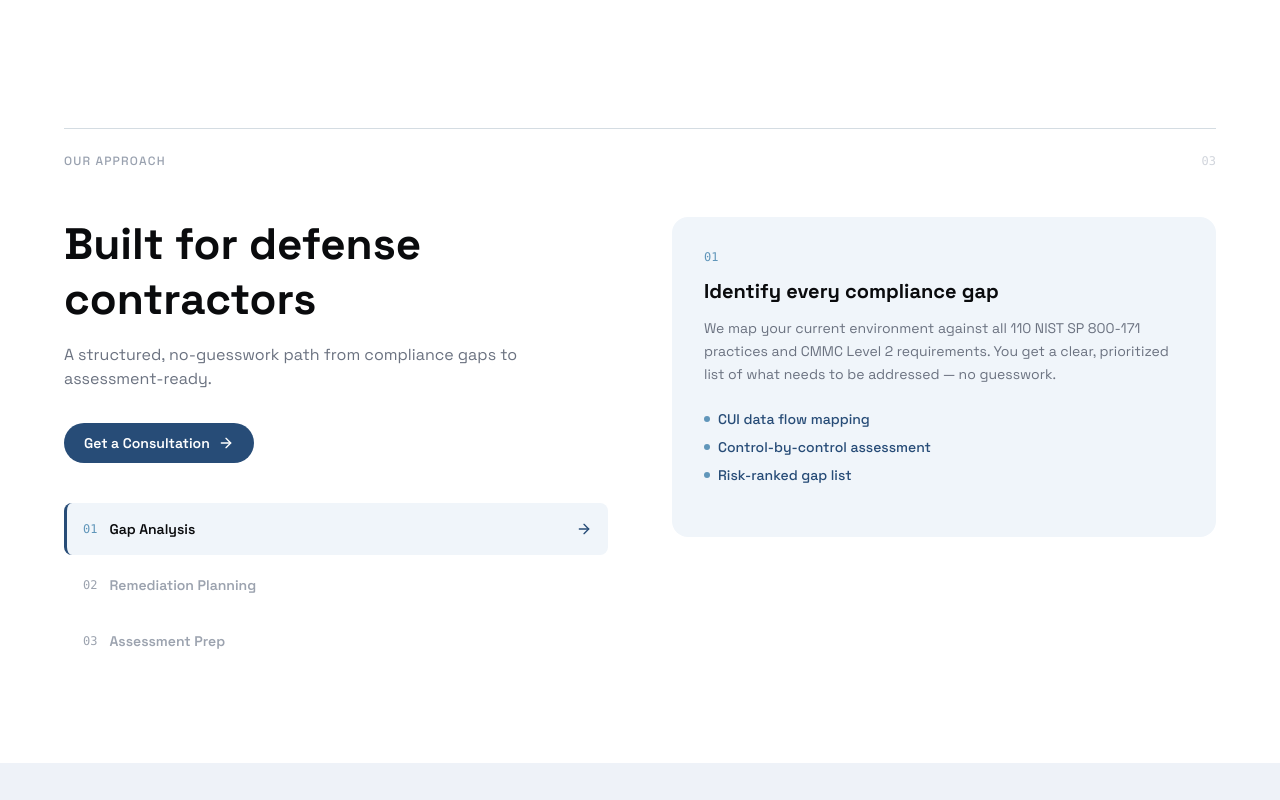
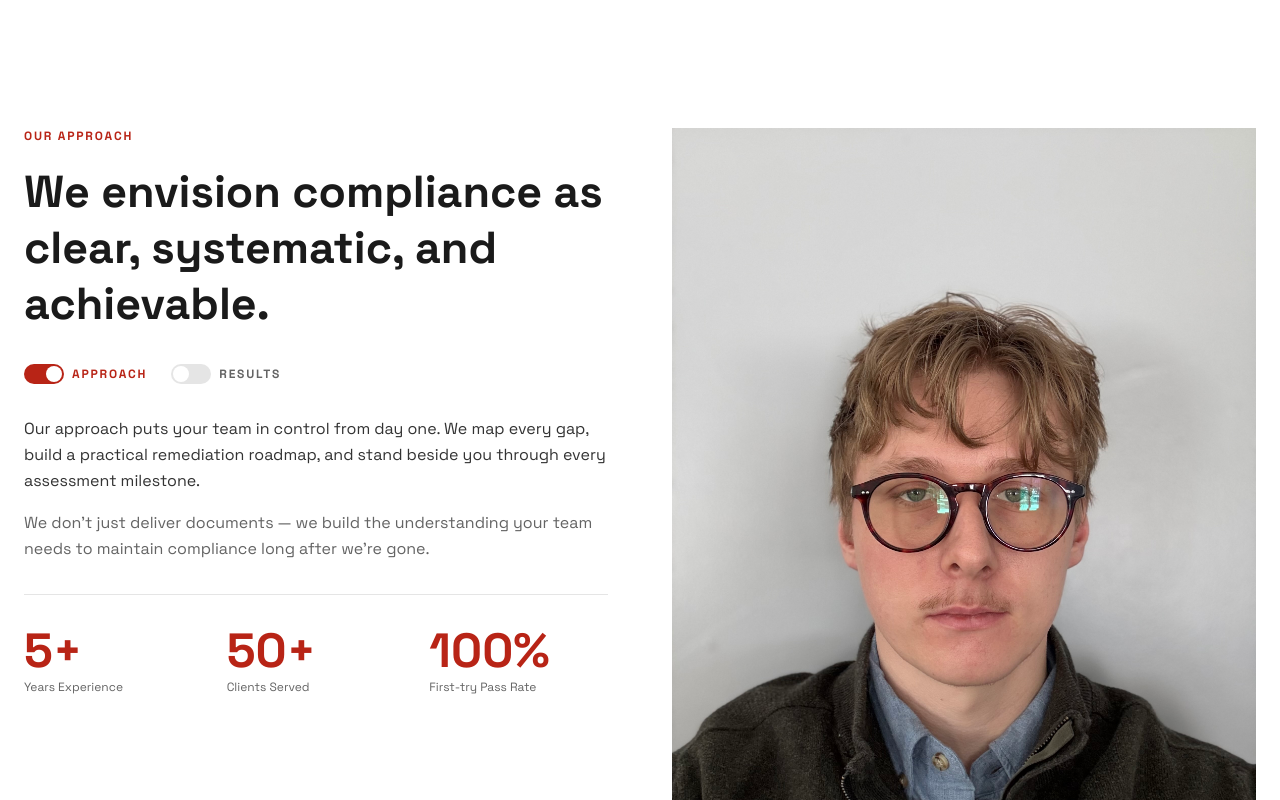
Before and after one commit to Nathan-Lundquist/nathan-site, a Next.js app: page / in a window 1280 px wide. Shown: the part 1960-2760 px from the top of the page. Built offline with nearby package versions, Linux system fonts and the light colour scheme.

Commit message:
feat: rewrite ApproachSection — toggle tabs, stats row, Vexel layout

```diff
--- a/src/components/ApproachSection.tsx
+++ b/src/components/ApproachSection.tsx
@@ -1,158 +1,141 @@
 'use client'
 import { useState } from 'react'
 import { motion, AnimatePresence, useReducedMotion } from 'framer-motion'
-import Link from 'next/link'
-import { ArrowRight } from 'lucide-react'
 
-const tabs = [
-  {
-    number: '01',
-    label: 'Gap Analysis',
-    title: 'Identify every compliance gap',
-    description:
-      'We map your current environment against all 110 NIST SP 800-171 practices and CMMC Level 2 requirements. You get a clear, prioritized list of what needs to be addressed — no guesswork.',
-    bullets: ['CUI data flow mapping', 'Control-by-control assessment', 'Risk-ranked gap list'],
+const tabs = {
+  approach: {
+    label: 'APPROACH',
+    p1: 'Our approach puts your team in control from day one. We map every gap, build a practical remediation roadmap, and stand beside you through every assessment milestone.',
+    p2: "We don't just deliver documents — we build the understanding your team needs to maintain compliance long after we're gone.",
   },
-  {
-    number: '02',
-    label: 'Remediation Planning',
-    title: 'Build a roadmap you can actually execute',
-    description:
-      'Each gap gets a concrete remediation task with owner, timeline, and effort estimate. We help you build your System Security Plan (SSP) and Plan of Action & Milestones (POAM) simultaneously.',
-    bullets: ['SSP drafting assistance', 'POAM creation & tracking', 'Technical control guidance'],
+  results: {
+    label: 'RESULTS',
+    p1: 'Defense contractors who work with Nathan achieve CMMC Level 2 certification without surprise findings or failed assessments.',
+    p2: 'Our structured process eliminates guesswork and replaces it with a repeatable system you can own and sustain.',
   },
-  {
-    number: '03',
-    label: 'Assessment Prep',
-    title: 'Walk into your C3PAO audit confident',
-    description:
-      'We conduct a final pre-assessment review simulating what your C3PAO will examine. Evidence collection, interviewer prep, and last-mile remediation — so there are no surprises.',
-    bullets: ['Mock assessment walkthrough', 'Evidence package review', 'Assessor interview prep'],
-  },
+}
+
+const stats = [
+  { num: '5+', label: 'Years Experience' },
+  { num: '50+', label: 'Clients Served' },
+  { num: '100%', label: 'First-try Pass Rate' },
 ]
 
 export default function ApproachSection() {
-  const [active, setActive] = useState(0)
+  const [active, setActive] = useState<'approach' | 'results'>('approach')
   const reducedMotion = useReducedMotion()
-
-  function handleKeyDown(e: React.KeyboardEvent) {
-    if (e.key === 'ArrowDown') {
-      e.preventDefault()
-      setActive((prev) => (prev + 1) % tabs.length)
-    } else if (e.key === 'ArrowUp') {
-      e.preventDefault()
-      setActive((prev) => (prev - 1 + tabs.length) % tabs.length)
-    }
-  }
+  const tab = tabs[active]
 
   return (
     <section className="py-24 px-6" style={{ backgroundColor: '#FFFFFF' }}>
-      <div className="max-w-6xl mx-auto">
-        {/* Section divider */}
-        <div className="flex justify-between items-center pt-6 mb-12" style={{ borderTop: '1px solid #D4DCE2' }}>
-          <span className="text-xs uppercase tracking-widest font-medium text-gray-400">Our approach</span>
-          <span className="font-mono text-xs text-gray-300">03</span>
-        </div>
+      <div className="max-w-7xl mx-auto">
+        <div className="grid md:grid-cols-2 gap-16 items-start">
 
-        <div className="grid md:grid-cols-2 gap-16 items-start">
-          {/* Left column */}
+          {/* Left */}
           <div>
-            <h2
-              className="font-black leading-tight mb-4"
-              style={{ fontSize: 'clamp(1.75rem, 3.5vw, 2.75rem)', color: '#0A0B0D' }}
+            <p className="section-label">Our Approach</p>
+            <motion.h2
+              initial={{ opacity: 0, y: 16 }}
+              whileInView={{ opacity: 1, y: 0 }}
+              viewport={{ once: true }}
+              className="font-black leading-tight mb-8"
+              style={{ fontSize: 'clamp(2rem, 3.5vw, 3rem)', color: '#1A1A1A' }}
             >
-              Built for defense contractors
-            </h2>
-            <p className="text-base mb-8" style={{ color: '#6B7280' }}>
-              A structured, no-guesswork path from compliance gaps to assessment-ready.
-            </p>
-            <div className="mb-10">
-              <Link
-                href="/contact"
-                className="inline-flex items-center gap-2 bg-[#274C77] text-white px-5 py-2.5 rounded-full font-semibold text-sm transition-opacity hover:opacity-80"
+              We envision compliance as clear, systematic, and achievable.
+            </motion.h2>
+
+            {/* Toggle tabs */}
+            <div
+              className="flex items-center gap-6 mb-8"
+              role="tablist"
+              aria-label="Approach tabs"
             >
-                Get a Consultation <ArrowRight className="w-4 h-4" />
-              </Link>
-            </div>
-
-            {/* Tab list */}
-            <div
-              className="space-y-1"
-              role="tablist"
-              aria-label="Approach steps"
-              onKeyDown={handleKeyDown}
+              {(['approach', 'results'] as const).map((key) => (
+                <button
+                  key={key}
+                  role="tab"
+                  aria-selected={active === key}
+                  onClick={() => setActive(key)}
+                  className="flex items-center gap-2 text-xs font-bold uppercase tracking-[0.15em] transition-colors"
+                  style={{ color: active === key ? '#B82416' : '#646464' }}
                 >
-              {tabs.map((tab, i) => (
-                <button
-                  key={tab.number}
-                  role="tab"
-                  aria-selected={active === i}
-                  aria-controls={`approach-panel-${tab.number}`}
-                  id={`approach-tab-${tab.number}`}
-                  onClick={() => setActive(i)}
-                  className="w-full text-left px-4 py-4 rounded-lg transition-all"
+                  {/* Toggle pill */}
+                  <span
+                    className="w-10 h-5 rounded-full flex items-center transition-colors shrink-0"
                     style={{
-                    borderLeft: active === i ? '3px solid #274C77' : '3px solid transparent',
-                    backgroundColor: active === i ? '#F0F5FA' : 'transparent',
+                      backgroundColor: active === key ? '#B82416' : '#E5E5E5',
+                      padding: '2px',
                     }}
                   >
-                  <div className="flex items-center gap-3">
-                    <span className="font-mono text-xs" style={{ color: active === i ? '#6096BA' : '#9CA3AF' }}>
-                      {tab.number}
+                    <span
+                      className="w-4 h-4 rounded-full bg-white transition-transform"
+                      style={{ transform: active === key ? 'translateX(20px)' : 'translateX(0)' }}
+                    />
                   </span>
-                    <span
-                      className="font-semibold text-sm"
-                      style={{ color: active === i ? '#0A0B0D' : '#9CA3AF' }}
-                    >
-                      {tab.label}
-                    </span>
-                    {active === i && (
-                      <ArrowRight className="w-4 h-4 ml-auto" style={{ color: '#274C77' }} />
-                    )}
-                  </div>
+                  {tabs[key].label}
                 </button>
               ))}
             </div>
-          </div>
 
-          {/* Right column: content panel */}
-          {/* minHeight prevents layout shift during AnimatePresence exit */}
+            {/* Tab content */}
             <div
               role="tabpanel"
+              aria-label={tab.label}
               tabIndex={0}
-            id={`approach-panel-${tabs[active].number}`}
-            aria-labelledby={`approach-tab-${tabs[active].number}`}
-            className="rounded-2xl p-8"
-            style={{ backgroundColor: '#F0F5FA', minHeight: 320 }}
+              className="mb-8"
             >
               <AnimatePresence mode="wait">
                 <motion.div
                   key={active}
-                initial={{ opacity: 0, y: 8 }}
+                  initial={{ opacity: 0, y: reducedMotion ? 0 : 12 }}
                   animate={{ opacity: 1, y: 0 }}
-                exit={{ opacity: 0, y: -8 }}
-                transition={{ duration: reducedMotion ? 0 : 0.25 }}
+                  exit={{ opacity: 0, y: reducedMotion ? 0 : -12 }}
+                  transition={{ duration: 0.25 }}
                 >
-                <p className="font-mono text-xs mb-3" style={{ color: '#6096BA' }}>
-                  {tabs[active].number}
+                  <p className="text-base leading-relaxed mb-4" style={{ color: '#333333' }}>
+                    {tab.p1}
                   </p>
-                <h3 className="font-black text-xl mb-3" style={{ color: '#0A0B0D' }}>
-                  {tabs[active].title}
-                </h3>
-                <p className="text-sm leading-relaxed mb-6" style={{ color: '#6B7280' }}>
-                  {tabs[active].description}
+                  <p className="text-base leading-relaxed" style={{ color: '#646464' }}>
+                    {tab.p2}
                   </p>
-                <ul className="space-y-2">
-                  {tabs[active].bullets.map((b) => (
-                    <li key={b} className="flex items-center gap-2 text-sm font-medium" style={{ color: '#274C77' }}>
-                      <span className="w-1.5 h-1.5 rounded-full shrink-0" style={{ backgroundColor: '#6096BA' }} />
-                      {b}
-                    </li>
-                  ))}
-                </ul>
                 </motion.div>
               </AnimatePresence>
             </div>
+
+            {/* Stats */}
+            <div className="pt-8" style={{ borderTop: '1px solid #E5E5E5' }}>
+              <div className="grid grid-cols-3 gap-6">
+                {stats.map((s) => (
+                  <div key={s.num}>
+                    <p
+                      className="font-black leading-none mb-1"
+                      style={{ fontSize: 'clamp(2rem, 4vw, 3rem)', color: '#B82416' }}
+                    >
+                      {s.num}
+                    </p>
+                    <p className="text-xs leading-snug" style={{ color: '#646464' }}>
+                      {s.label}
+                    </p>
+                  </div>
+                ))}
+              </div>
+            </div>
+          </div>
+
+          {/* Right — headshot on cream */}
+          <motion.div
+            initial={{ opacity: 0, scale: 0.97 }}
+            whileInView={{ opacity: 1, scale: 1 }}
+            viewport={{ once: true }}
+            className="overflow-hidden"
+            style={{
+              aspectRatio: '3/4',
+              backgroundColor: '#FEF4EE',
+              backgroundImage: 'url(/headshot.jpg)',
+              backgroundSize: 'cover',
+              backgroundPosition: 'center top',
+            }}
+          />
         </div>
       </div>
     </section>
```
Lines whose indentation alone changed are shown as unchanged.
